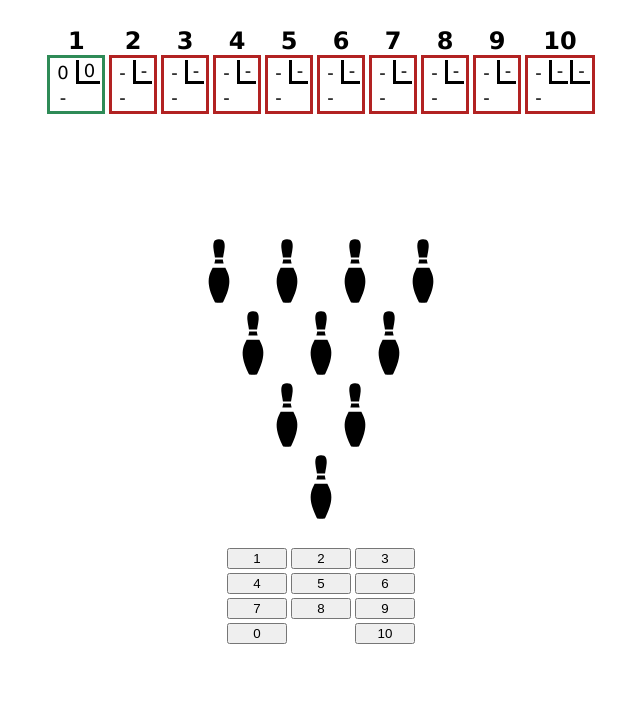
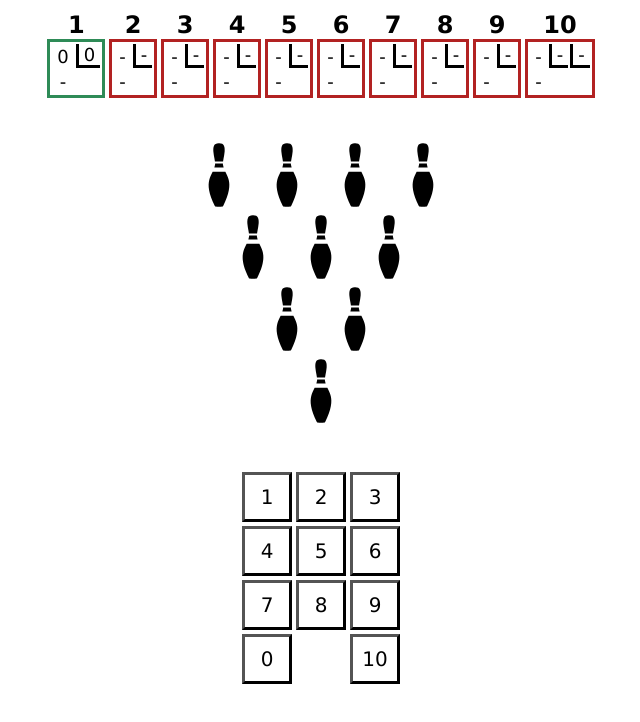
Before and after one commit to RobertBattaglia/Bowling, a React app: page / in a window 1280 px wide. Shown: the top 722 px of the page, without its empty margins (319-959 px from the left). Built offline with nearby package versions, Linux system fonts and the light colour scheme; the HTML template or start-up script is replaced by a standard one.

Commit message:
ready for presentation

```diff
--- a/client/src/components/App.jsx
+++ b/client/src/components/App.jsx
@@ -10,14 +10,15 @@ class App extends Component {
     this.state = {
       pins: Array(10).fill(1),
       shot: 1,
-      frames: Array(10).fill({shot1: 0, shot2: 0, shot3: 0, score: 0}),
+      frames: Array(10).fill({ shot1: 0, shot2: 0, shot3: 0, score: 0 }),
       frame: {
         shot1: 0,
         shot2: 0,
         score: 0
       },
       currFrame: 0,
-      reset: false
+      reset: false,
+      newGame: false
     };
     this.handleClick = this.handleClick.bind(this);
     this.handleReset = this.handleReset.bind(this);
@@ -26,14 +27,15 @@ class App extends Component {
   handleClick(num) {
     let { frames, frame, currFrame, shot, pins } = this.state;
 
-    if (shot === 3 && frame.shot1 + frame.shot2 >= 10)  {
-        let newFrames = helpers.handleThirdShot(frames, num)
-        let newPins = helpers.randomizePins(Array(10).fill(1), num)
+    if (shot === 3 && frame.shot1 + frame.shot2 >= 10) {
+      let newFrames = helpers.handleThirdShot(frames, num);
+      let newPins = helpers.randomizePins(Array(10).fill(1), num);
       this.setState({
         frames: newFrames,
         pins: newPins,
+        newGame: true,
         reset: true
-        })
+      });
       return;
     }
     //if strike -> make all pins drop, set shot to 3, add strike frame to frame list
@@ -60,23 +62,33 @@ class App extends Component {
       let newFrames = helpers.handleNewFrames(frames, currFrame, newFrame);
 
       //update frames, current frame, randomized pins, and increase shot by 1
-      this.setState({
+      this.setState(
+        {
           pins: newPins,
           shot: this.state.shot + 1,
           frames: newFrames,
           frame: newFrame
-      }, () => {
-        const {shot, currFrame, frame} = this.state
+        },
+        () => {
+          const { shot, currFrame, frame } = this.state;
           //only reset if third short before round 9 or if on third shot, score is less than 10 round 9
           let case1 = shot === 3 && currFrame !== 9;
-        let case2 = shot === 3 && currFrame === 9 && frame.shot1 + frame.shot2 < 10
+          let case2 =
+            shot === 3 && currFrame === 9 && frame.shot1 + frame.shot2 < 10;
           if (case1 || case2) {
-            this.setState({
+            this.setState(
+              {
                 reset: true
-            });
-
+              },
+              () => {
+                if (currFrame === 9) {
+                  this.setState({ newGame: true });
                 }
-      });
+              }
+            );
+          }
+        }
+      );
     }
   }
 
@@ -86,16 +98,17 @@ class App extends Component {
       this.setState({
         pins: Array(10).fill(1),
         shot: 1,
-        frames: Array(10).fill({shot1: 0, shot2: 0, shot3: 0, score: 0}),
+        frames: Array(10).fill({ shot1: 0, shot2: 0, shot3: 0, score: 0 }),
         frame: {
           shot1: 0,
           shot2: 0,
           shot3: 0,
           score: 0
         },
+        newGame: false,
         currFrame: 0,
         reset: false
-      })
+      });
     } else {
       this.setState({
         shot: 1,
@@ -109,7 +122,6 @@ class App extends Component {
         reset: false,
         pins: Array(10).fill(1)
       });
-
     }
   }
 
@@ -122,11 +134,15 @@ class App extends Component {
         />
         <Board pins={this.state.pins} />
         {this.state.reset ? (
-          <NextFrame handleReset={this.handleReset} />
-
+          <NextFrame
+            newGame={this.state.newGame}
+            handleReset={this.handleReset}
+          />
         ) : (
-
-          <Keypad handleClick={this.handleClick} handleReset={this.handleReset} />
+          <Keypad
+            handleClick={this.handleClick}
+            handleReset={this.handleReset}
+          />
         )}
       </div>
     );
--- a/client/src/components/Keypad.jsx
+++ b/client/src/components/Keypad.jsx
@@ -3,7 +3,7 @@ import React, { Component } from 'react';
 export default class Keypad extends Component {
   render() {
     return (
-      <table className='table table-sm table-bordered'>
+      <table className="keypad">
         <tbody>
           {[[1, 2, 3], [4, 5, 6], [7, 8, 9]].map(row => {
             return (
@@ -12,8 +12,8 @@ export default class Keypad extends Component {
                   return (
                     <td key={num}>
                       <button
-                        type='button'
-                        className='btn btn-primary'
+                        type="button"
+                        className="btn"
                         onClick={e => {
                           this.props.handleClick(num);
                         }}
@@ -29,8 +29,8 @@ export default class Keypad extends Component {
           <tr>
             <td>
               <button
-                type='button'
-                className='btn btn-primary'
+                type="button"
+                className="btn"
                 onClick={e => {
                   this.props.handleClick(0);
                 }}
@@ -38,12 +38,11 @@ export default class Keypad extends Component {
                 0
               </button>
             </td>
-            <td>
-            </td>
+            <td />
             <td>
               <button
-                type='button'
-                className='btn btn-primary'
+                type="button"
+                className="btn"
                 onClick={e => {
                   this.props.handleClick(10);
                 }}
--- a/client/src/components/NextFrame.jsx
+++ b/client/src/components/NextFrame.jsx
@@ -13,7 +13,9 @@ export default class NextFrame extends Component {
   render() {
     return (
       <React.Fragment>
-        <button onClick={this.handleClick}>Next Frame</button>
+        <button className="next-frame" onClick={this.handleClick}>
+          {this.props.newGame ? 'New Game' : 'Next Frame'}
+        </button>
       </React.Fragment>
     );
   }
--- a/client/src/components/Scoreboard.jsx
+++ b/client/src/components/Scoreboard.jsx
@@ -16,7 +16,7 @@ export default class Scoreboard extends Component {
               {frames.map((frame, index) => {
                 const num = index + 1;
                 return index === currFrame ? (
-                  <td>
+                  <td key={index}>
                     {num}
                     <Frame
                       currFrame={currFrame}
@@ -26,7 +26,7 @@ export default class Scoreboard extends Component {
                     />
                   </td>
                 ) : (
-                  <td>
+                  <td key={index}>
                     {num}
                     <Frame
                       currFrame={currFrame}
--- a/client/src/styles.css
+++ b/client/src/styles.css
@@ -9,7 +9,7 @@ body {
   display: flex;
   justify-content: center;
   text-align: center;
-  margin: 1em 0em 5em 0em;
+  margin: auto auto 40px auto;
   font-family: Verdana;
   font-weight: bold;
   font-size: 24px;
@@ -39,14 +39,33 @@ body {
   width: 100%;
 }
 
-/* ===================== Keypad =================== */
-.table {
-  width: 10%;
-  margin: 20px auto auto auto;
+.keypad {
+  margin: 40px auto auto auto;
   text-align: center;
-  padding: none;
 }
 
-.btn-primary {
-  width: 60px;
+.btn {
+  width: 50px;
+  height: 50px;
+  font-size: 20px;
+  font-family: Verdana, Geneva, Tahoma, sans-serif;
+  background: transparent;
+  cursor: pointer;
+  border-color: black;
+  border-width: 3px;
 }
+.btn:hover {
+  font-size: 26px;
+  font-weight: 500;
+}
+.next-frame {
+  width: 80px;
+  height: 80px;
+  font-size: 20px;
+  font-family: Verdana, Geneva, Tahoma, sans-serif;
+  margin-top: 2em;
+  background: transparent;
+  cursor: pointer;
+  border-color: black;
+  border-width: 3px;
+}
```
Lines whose indentation alone changed are shown as unchanged.
